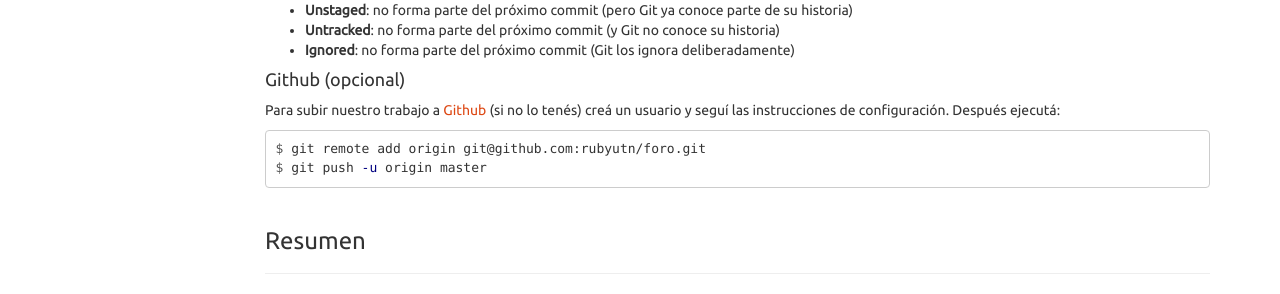
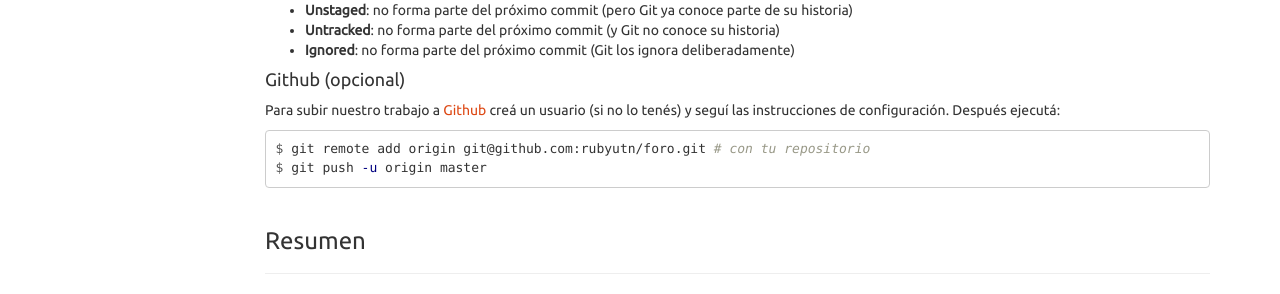
Before and after one commit to francocatena/clases, a Jekyll site: the page built from _posts/clases/2014-04-05-clase-1.markdown, in a window 1280 px wide and 900 px high, scrolled down 4285 px. Shown: the part 516-810 px from the top of the window. Built offline with Jekyll 4.4.1, drawn with Linux system fonts in a browser that asks for light colours; Markdown is read by kramdown in place of the engine named in the settings.

Commit message:
Mini fix in version control (lesson 1)

````diff
--- a/_posts/clases/2014-04-05-clase-1.markdown
+++ b/_posts/clases/2014-04-05-clase-1.markdown
@@ -354,11 +354,11 @@ Los estados en los que se pueden encontrar los archivos son:
 
 #### Github (opcional) ####
 
-Para subir nuestro trabajo a [Github][] (si no lo tenés) creá un usuario y
+Para subir nuestro trabajo a [Github][] creá un usuario (si no lo tenés) y
 seguí las instrucciones de configuración. Después ejecutá:
 
 ```console
-$ git remote add origin git@github.com:rubyutn/foro.git
+$ git remote add origin git@github.com:rubyutn/foro.git # con tu repositorio
 $ git push -u origin master
 ```
 
````
